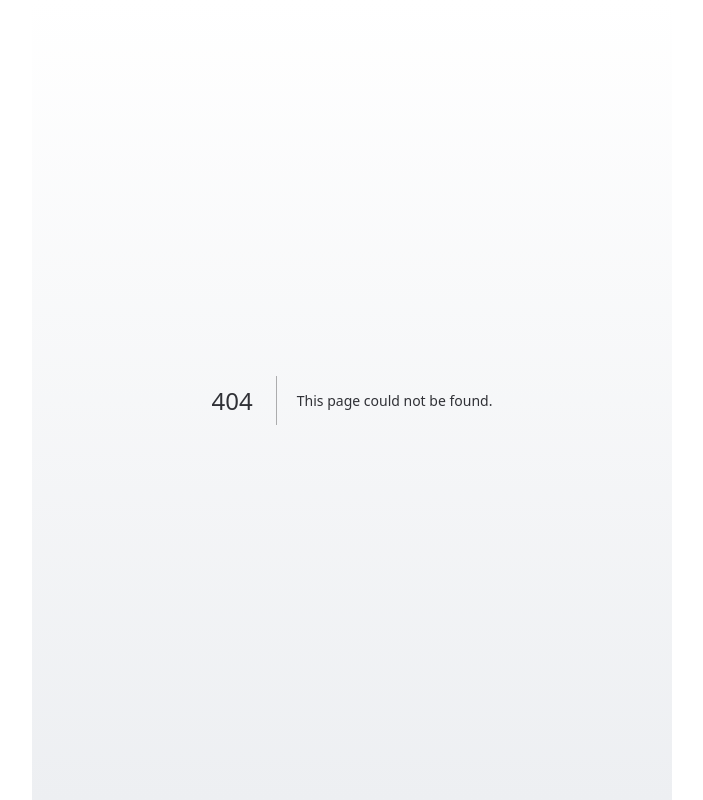
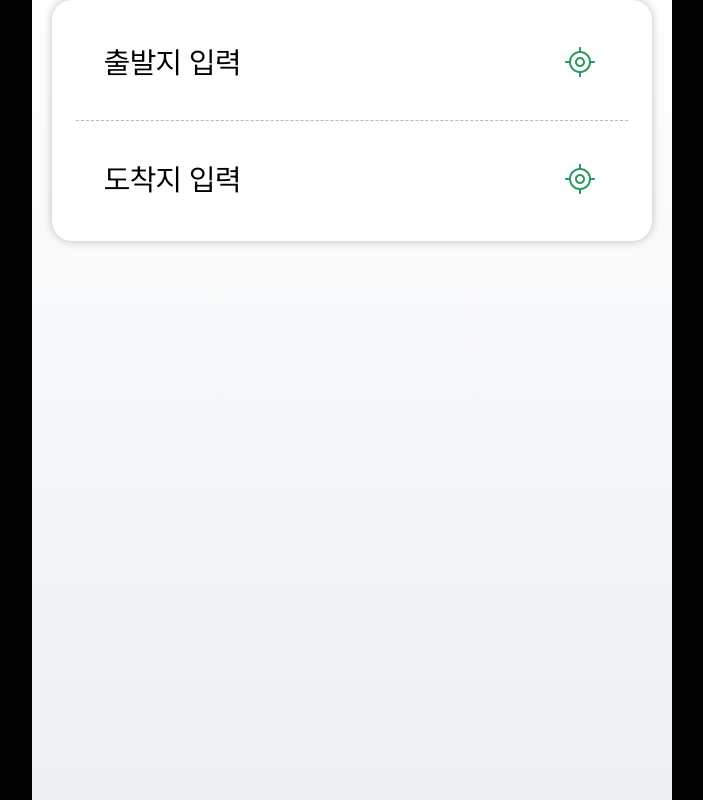
Before and after one commit to 9oormthonUNIV-3th-KGU/traveler-client, a Next.js app: page /home in a window 1280 px wide. Before the commit this address had no page. Shown: the whole page, without its empty margins (288-991 px from the left). Built offline with nearby package versions, Linux system fonts and the light colour scheme.

Commit message:
feat: input 컴포넌트 생성

```diff
--- /dev/null
+++ b/app/home/page.tsx
@@ -0,0 +1,40 @@
+'use client'
+
+import { useState } from 'react'
+import { Card } from '~/components/ui/card'
+import Input from '~/components/ui/input'
+import Image from 'next/image'
+import Gps from '~/assets/images/gps-green.png'
+
+const location = ['출발지 입력', '도착지 입력']
+
+export default function Home() {
+  const [inputs, setInputs] = useState(location)
+  const gpsIcon = <Image src={Gps} alt="gps" />
+
+  const handleInputChange = (
+    index: number,
+    event: React.ChangeEvent<HTMLInputElement>,
+  ) => {
+    const newInputs = [...inputs]
+    newInputs[index] = event.target.value
+    setInputs(newInputs)
+  }
+
+  return (
+    <Card>
+      {inputs.map((place, index) => (
+        <div key={index}>
+          <Input
+            value={place}
+            icon={gpsIcon}
+            onChange={(e) => handleInputChange(index, e)}
+          />
+          {index !== inputs.length - 1 && (
+            <hr className="my-4 border-dashed border-gray-400" />
+          )}
+        </div>
+      ))}
+    </Card>
+  )
+}
--- /dev/null
+++ b/src/components/ui/input.tsx
@@ -0,0 +1,34 @@
+import { useState } from 'react'
+
+export default function Input({
+  value,
+  icon,
+  onChange,
+}: {
+  value: string
+  icon?: React.ReactNode
+  onChange: (e: React.ChangeEvent<HTMLInputElement>) => void
+}) {
+  const [isFocused, setIsFocused] = useState(false)
+
+  const handleFocus = () => {
+    setIsFocused(true)
+  }
+
+  const handleBlur = () => {
+    setIsFocused(false)
+  }
+
+  return (
+    <div className="relative flex items-center">
+      <input
+        className={`flex w-full flex-col rounded py-6 pl-7 text-3xl ${isFocused ? 'text-primary-400' : 'text-black'} bg-white`}
+        value={value}
+        onChange={onChange}
+        onFocus={handleFocus}
+        onBlur={handleBlur}
+      />
+      {icon && <span className="absolute right-3 p-5">{icon}</span>}
+    </div>
+  )
+}
--- a/src/constants/route.ts
+++ b/src/constants/route.ts
@@ -1,7 +1,7 @@
 const ROUTE = {
   LOGIN: '/',
   KAKAO_LOGIN: '/on-board', // TODO: 백엔드에서 OAuth 구현이 완료되면 수정할게요!
-  MAIN: '/', // TODO: 메인 페이지 경로 정해지면 수정해주세요! @희진
+  MAIN: '/home',
   MAP: '/map',
   ONBOARD: '/on-board',
 } as const
```
Also changed, not shown: src/assets/images/gps-green.png (added).
